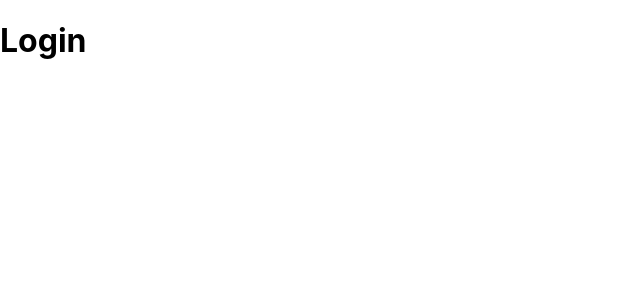
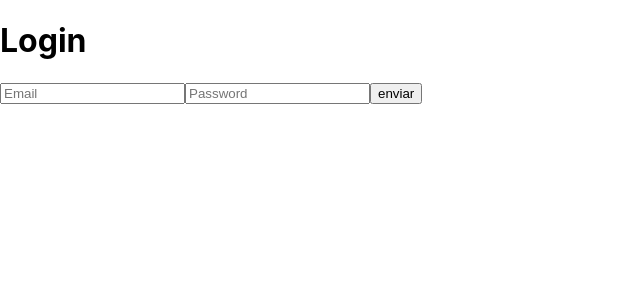
Before and after one commit to Ryanleary9/BearBooks_Front, a React (Create React App) app: page / in a window 1280 px wide. Shown: the top 300 px of the page, without its empty margins (0-640 px from the left). Built offline with nearby package versions, Linux system fonts and the light colour scheme.

Commit message:
Fix app file to test login component

```diff
--- a/src/components/app/App.tsx
+++ b/src/components/app/App.tsx
@@ -1,7 +1,20 @@
+import Login from "../login/login";
+
+export type MenuOption = {
+  label: string;
+  path: string;
+};
+
+export const menuOptions: MenuOption[] = [
+  { label: "Home", path: "/home" },
+  { label: "Login", path: "/login" },
+  { label: "Register", path: "/register" },
+  { label: "Favorites", path: "/favorites" },
+];
 export default function App() {
   return (
     <div className="App">
-      <h1>Login</h1>
+      <Login></Login>
     </div>
   );
 }
```
